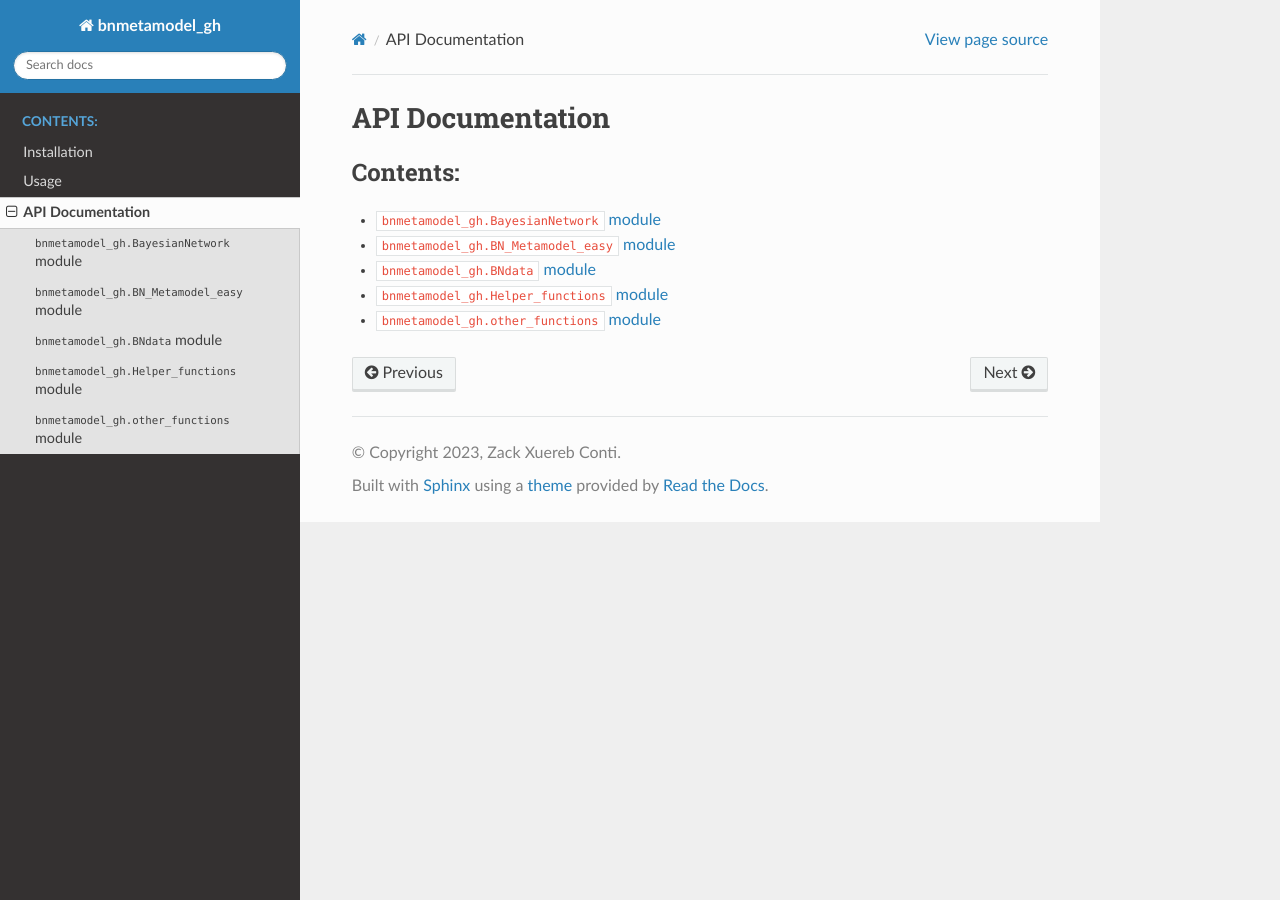
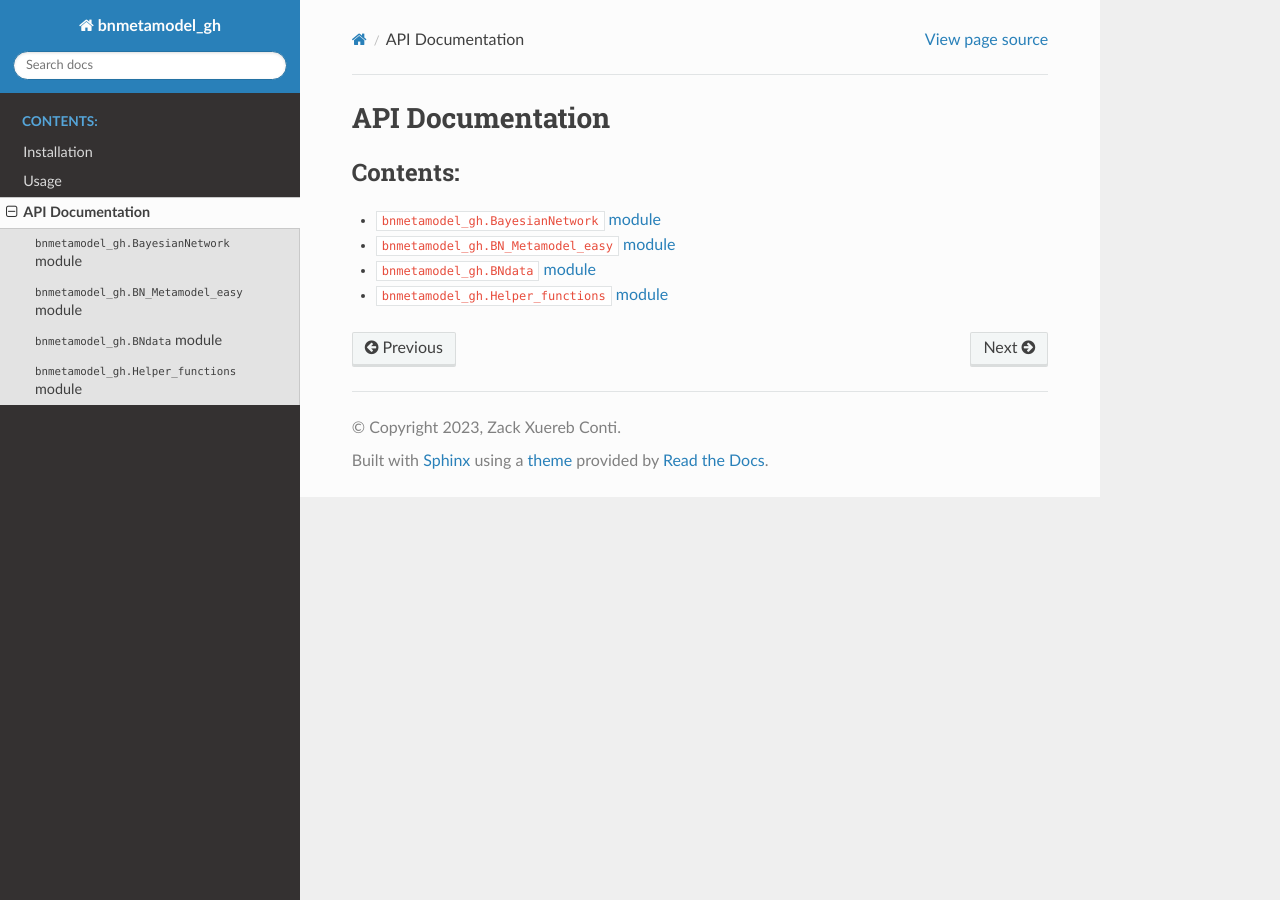
Before and after one commit to zackxconti/bnmetamodel_gh, a Sphinx documentation site: the page built from docs/api/index.rst, in a window 1280 px wide. Built offline with Sphinx 7.4.7 and the Read the Docs theme 2.0.0, drawn with Linux system fonts in a browser that asks for light colours.

Commit message:
Dropping other_functions from API docs

```diff
--- a/docs/api/index.rst
+++ b/docs/api/index.rst
@@ -9,4 +9,3 @@ API Documentation
    BN_Metamodel_easy
    BNdata
    Helper_functions
-   other_functions
--- a/docs/api/other_functions.rst
+++ /dev/null
@@ -1,6 +0,0 @@
-``bnmetamodel_gh.other_functions`` module
-=========================================
-
-.. automodule:: bnmetamodel_gh.other_functions
-   :members:
-   :undoc-members:
```
